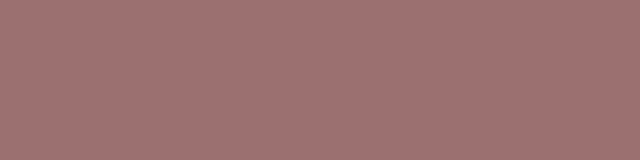
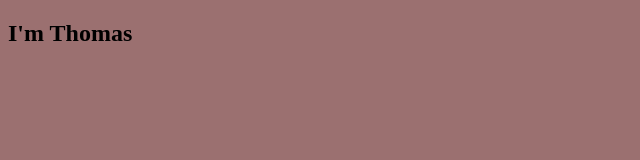
Before and after one commit to ThomasNine/27.5.2023-learn-git, a plain HTML site: page index.html in a window 1280 px wide. Shown: the whole page, without its empty margins (0-640 px from the left). Drawn offline with Linux system fonts and the light colour scheme.

Commit message:
html edited

```diff
--- a/index.html
+++ b/index.html
@@ -8,7 +8,7 @@
     <link rel="stylesheet" href="css/style.css">
 </head>
 <body>
-
+    <h2>I'm Thomas</h2>
     <script src="js/app.js"></script>
 </body>
 </html>
```
